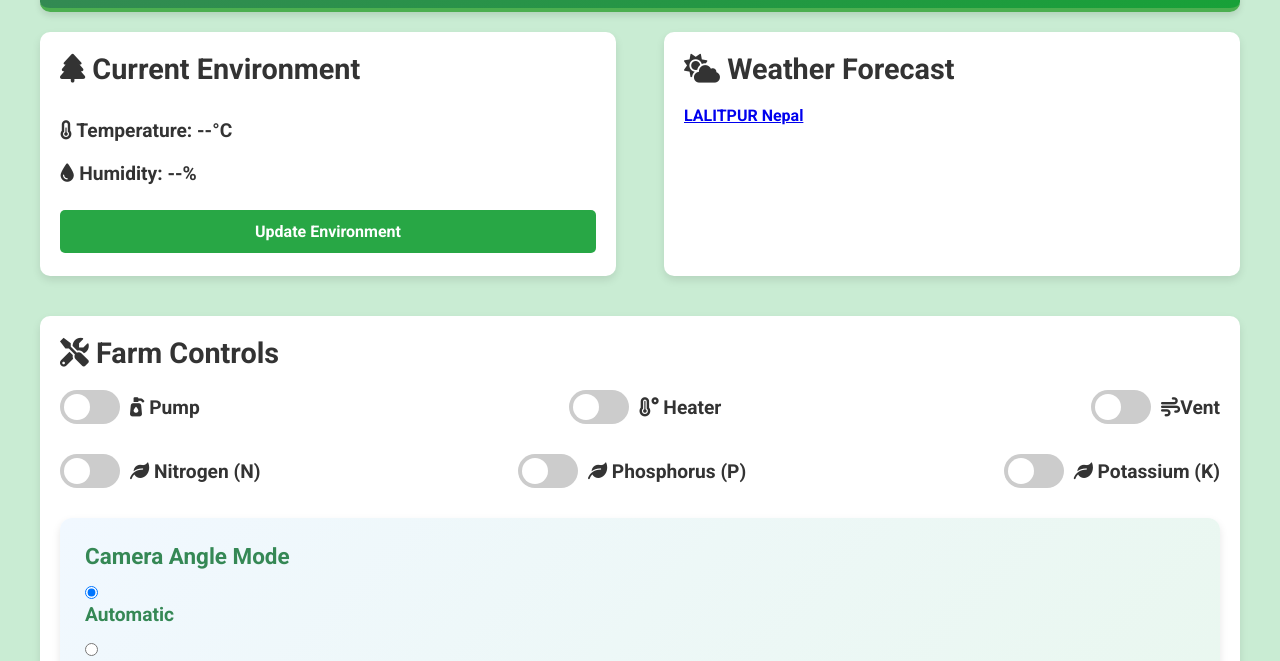
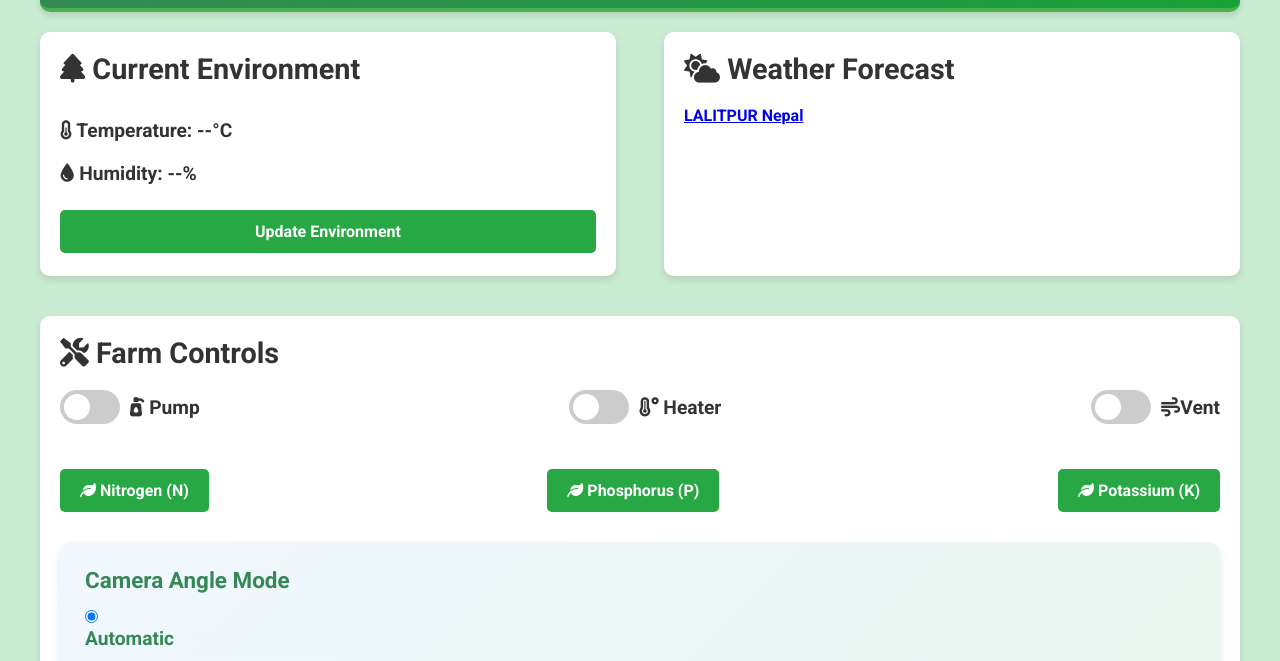
Before and after one commit to bin1o1/smart-farming, a plain HTML site: page static/index.html in a window 1280 px wide. Shown: the part 129-790 px from the top of the page. Drawn offline with Linux system fonts and the light colour scheme; no server answers; a script that the page names is missing.

Commit message:
configured fertilizer buttons

```diff
--- a/static/index.html
+++ b/static/index.html
@@ -63,27 +63,22 @@
 
                 <div class="control-switches">
                     <div class="control-item">
-                        <label class="switch">
-                            <input type="checkbox" id="nitrogen-switch" onchange="toggleDevice('NITROGEN', this)">
-                            <span class="slider"></span>
-                        </label>
-                        <span class="label-text"><i class="fas fa-leaf"></i> Nitrogen (N)</span>
+                        <button id="fertilizer-n-button">
+                            <i class="fas fa-leaf"></i> Nitrogen (N)
+                        </button>
                     </div>
                     <div class="control-item">
-                        <label class="switch">
-                            <input type="checkbox" id="phosphorus-switch" onchange="toggleDevice('PHOSPHORUS', this)">
-                            <span class="slider"></span>
-                        </label>
-                        <span class="label-text"><i class="fas fa-leaf"></i> Phosphorus (P)</span>
+                        <button id="fertilizer-p-button">
+                            <i class="fas fa-leaf"></i> Phosphorus (P)
+                        </button>
                     </div>
                     <div class="control-item">
-                        <label class="switch">
-                            <input type="checkbox" id="potassium-switch" onchange="toggleDevice('POTASSIUM', this)">
-                            <span class="slider"></span>
-                        </label>
-                        <span class="label-text"><i class="fas fa-leaf"></i> Potassium (K)</span>
+                        <button id="fertilizer-k-button">
+                            <i class="fas fa-leaf"></i> Potassium (K)
+                        </button>
                     </div>
                 </div>
+
 
                 <div class="camera-angle-control">      <!-- Camera Angle Control with Radio Buttons -->
                     <label for="camera-angle-mode"><h3>Camera Angle Mode</h3></label>
--- a/static/script.js
+++ b/static/script.js
@@ -258,3 +258,17 @@ function toggleCameraAngleSlider(mode) {
         sliderContainer.style.display = 'none';  // Hide slider in 'automatic' mode
     }
 }
+
+// Function to handle fertilizer button clicks
+function sendFertilizerMessage(fertilizerType) {
+    // Send the fertilizer type via WebSocket
+    if (ws && ws.readyState === WebSocket.OPEN) {
+        ws.send(fertilizerType); // Send "N", "P", or "K" based on the button clicked
+        console.log(`Sent fertilizer type: ${fertilizerType}`);
+    }
+}
+
+// Add event listeners for the fertilizer buttons
+document.getElementById('fertilizer-n-button').addEventListener('click', () => sendFertilizerMessage('N'));
+document.getElementById('fertilizer-p-button').addEventListener('click', () => sendFertilizerMessage('P'));
+document.getElementById('fertilizer-k-button').addEventListener('click', () => sendFertilizerMessage('K'));
--- a/static/styles.css
+++ b/static/styles.css
@@ -541,3 +541,9 @@ input:checked + .slider:before {
     font-size: 1.2em; /* Sets the font size to match the label */
     margin-top: 10px; /* Adds space between the slider and display */
 }
+
+button:focus,
+input:focus {
+    outline: 2px solid #4CAF50;
+    outline-offset: 2px;
+}
```
Also changed, not shown: 1 other file.
